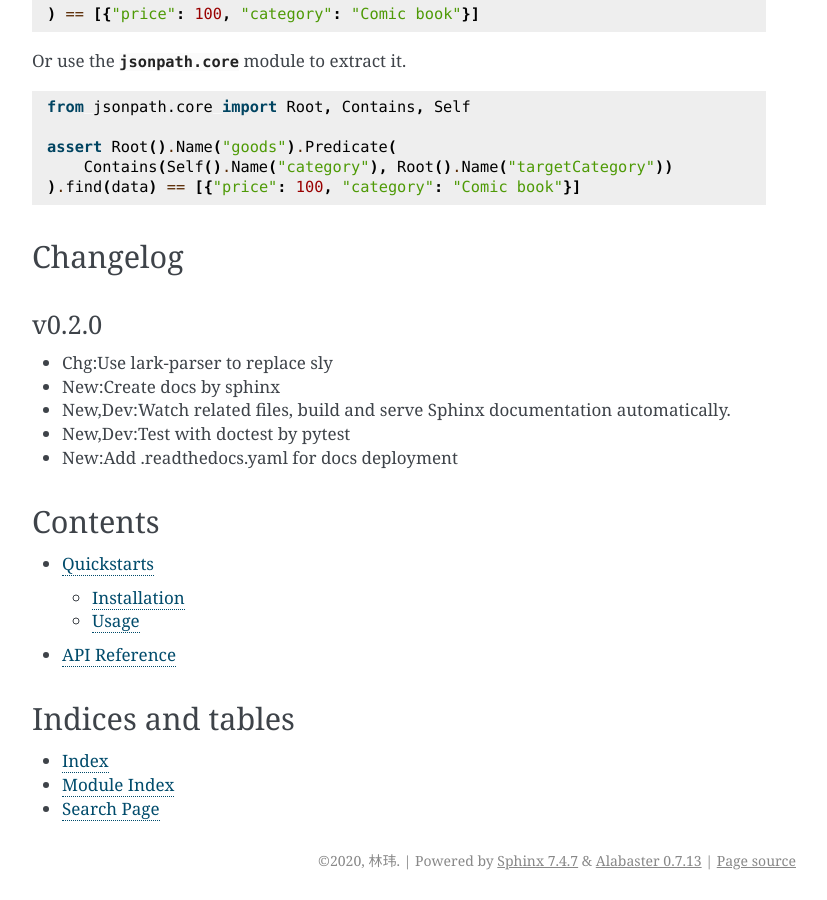
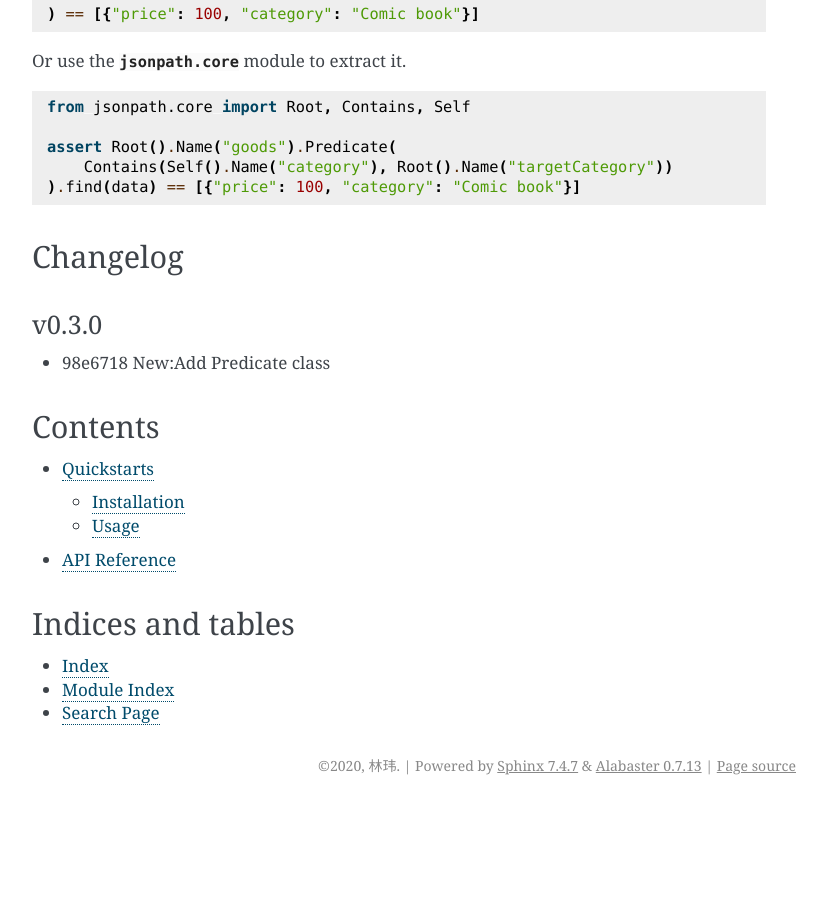
Before and after one commit to linw1995/jsonpath, a Sphinx documentation site: the page built from docs/source/index.rst, in a window 1280 px wide and 900 px high, scrolled down 1064 px. Shown: the whole window, without its empty margins (356-1183 px from the left). Built offline with Sphinx 7.4.7, drawn with Linux system fonts in a browser that asks for light colours; after the commit the page ends 1869 px from its top, so only the background shows below that.

Commit message:
New:Bump to v0.3.0
- 98e6718 New:Add Predicate class

```diff
--- a/docs/source/changelog.rst
+++ b/docs/source/changelog.rst
@@ -2,15 +2,10 @@
 Changelog
 =========
 
-v0.2.0
+v0.3.0
 ~~~~~~
 
-- Chg:Use lark-parser to replace sly
-- New:Create docs by sphinx
-- New,Dev:Watch related files,
-  build and serve Sphinx documentation automatically.
-- New,Dev:Test with doctest by pytest
-- New:Add .readthedocs.yaml for docs deployment
+- 98e6718 New:Add Predicate class
 
 .. include:: history.rst
     :start-line: 4
--- a/pyproject.toml
+++ b/pyproject.toml
@@ -1,6 +1,6 @@
 [tool.poetry]
 name = "jsonpath-extractor"
-version = "0.2.0"
+version = "0.3.0"
 license = "MIT"
 description = "A selector expression for extracting data from JSON."
 authors = ["林玮 <linw1995@icloud.com>"]
```
Also changed, not shown: README.rst (+2 -7 lines), docs/source/history.rst (+10 -0 lines).
